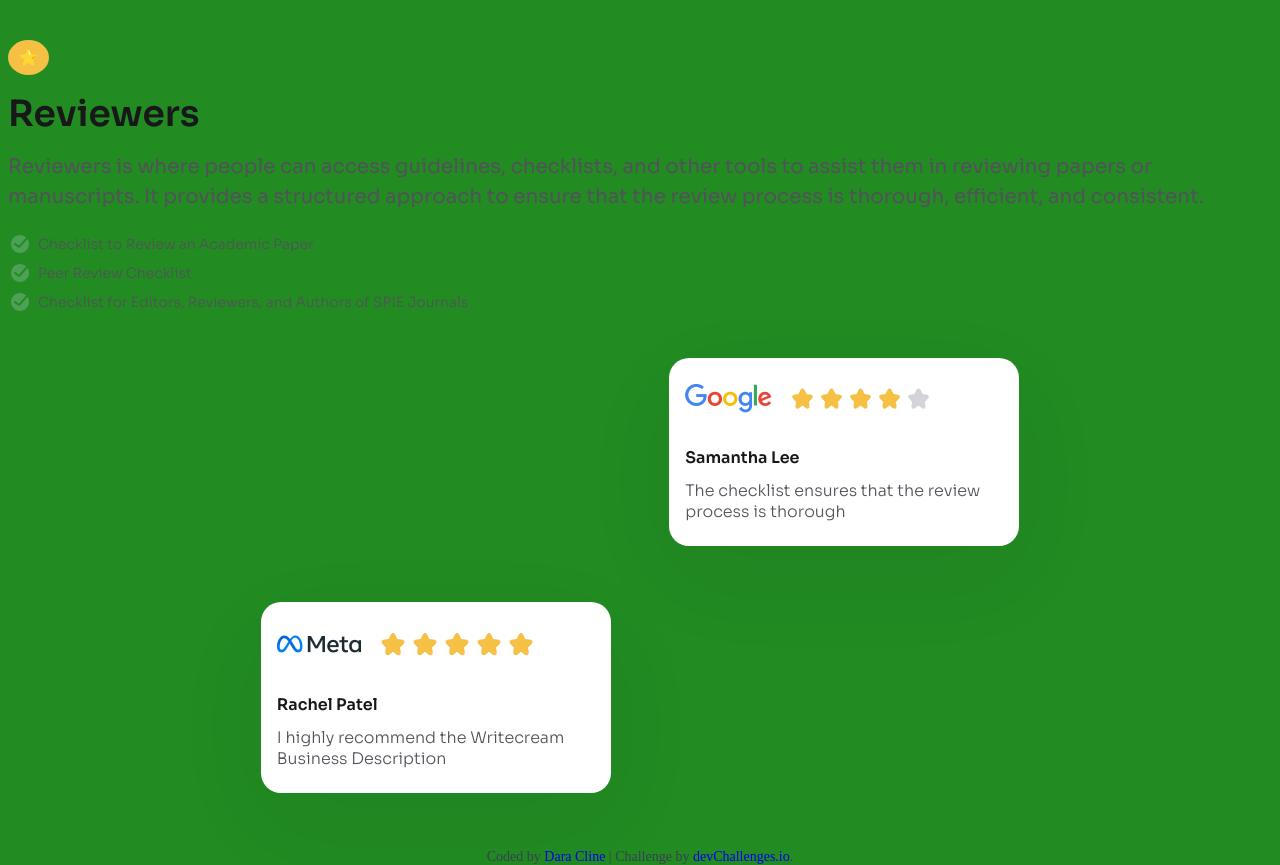
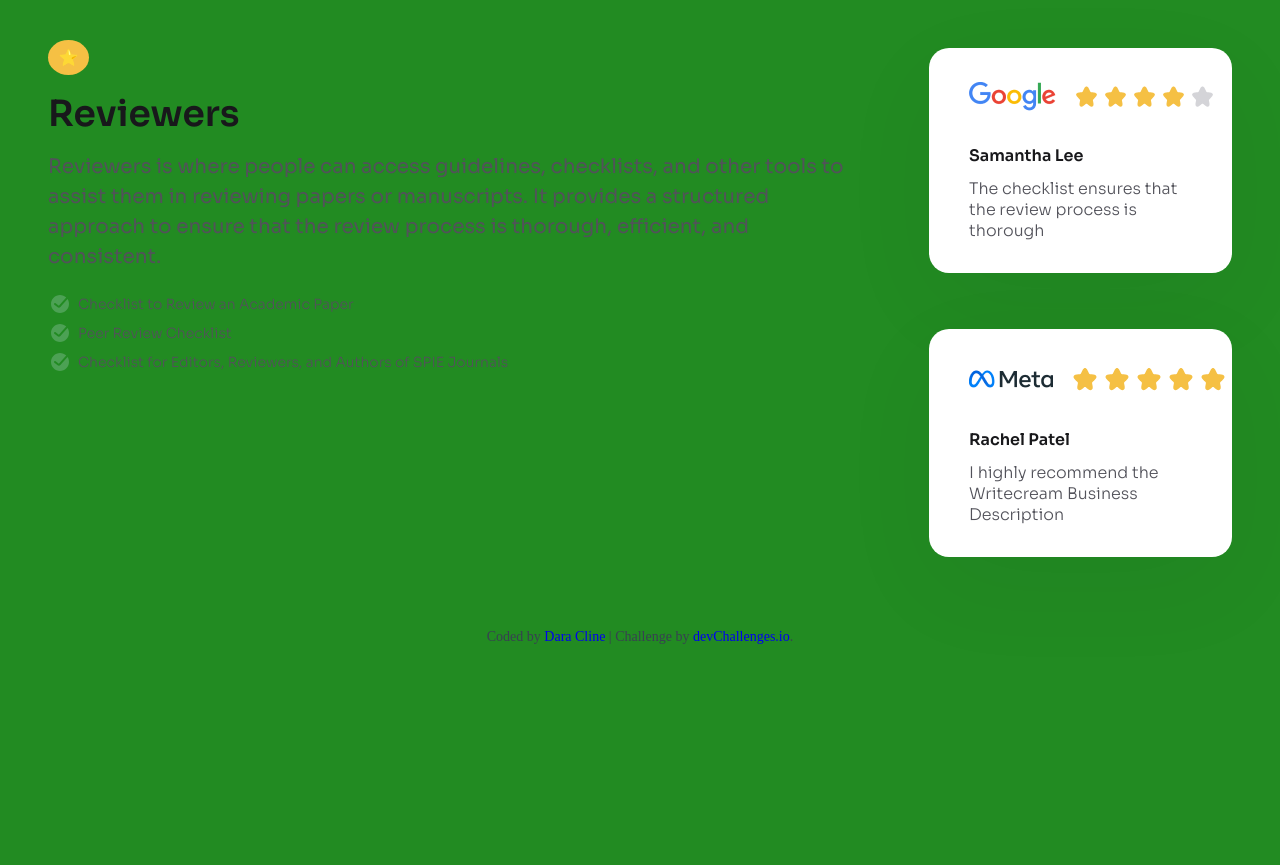
Before and after one commit to dc-code-creations/testimonial-page, a plain HTML site: page index.html in a window 1280 px wide. After the commit the page ends 800 px from the top, so only its background shows below. Drawn offline with Linux system fonts and the light colour scheme.

Commit message:
Add correct padding to cards at all screen sizes; add correct orientation between reviewer info and review card sections at all screen sizes

```diff
--- a/css/styles.css
+++ b/css/styles.css
@@ -207,20 +207,21 @@ img.company-logo {
     background-color: goldenrod;
   }
 
+  .reviewers-info-section {
+    padding: 1rem 2.5rem;
+  }
+
   .review-cards-section {
     display: flex;
     flex-direction: column;
-    padding: 0 20%;
+    padding: 0 22%;
   }
 
   .review-card {
     background-color: #FFFFFF;
     margin: 1rem 0 2rem;
-    /* padding: 1rem; */
+    /* padding: 1.5rem 2.5rem; */
     max-width: 350px;
-    /* border: solid 1px black; */
-    /* border-radius: 20px;
-    box-shadow: 0px 30px 100px 0px rgba(17, 23, 41, 0.05); */
   }
 
   .review-card:nth-child(odd) {
@@ -237,18 +238,15 @@ img.company-logo {
     background-color: teal;
   }
 
-  /* .review-cards-section {
-    margin: 0;
-  } */
+  .reviewers-info-section {
+    padding: 1rem 2.5rem;
+  }
 
   .review-card {
     background-color: #FFFFFF;
     margin: 1rem 0 2.5rem;
-    padding: 1rem;
+    /* padding: 1rem; */
     max-width: 350px;
-    /* border: solid 1px black; */
-    /* border-radius: 20px;
-    box-shadow: 0px 30px 100px 0px rgba(17, 23, 41, 0.05); */
   }
 }
 
@@ -267,17 +265,18 @@ img.company-logo {
     background-color: forestgreen;
   }
 
-  /* .review-cards-section {
-    margin: 0;
-  } */
+  main {
+    display: flex;
+  }
+
+  .review-cards-section {
+    padding: 1rem 2.5rem;
+  }
 
   .review-card {
     background-color: #FFFFFF;
     margin: 1rem 0 2.5rem;
-    padding: 1rem;
+    /* padding: 1rem; */
     max-width: 350px;
-    /* border: solid 1px black; */
-    /* border-radius: 20px;
-    box-shadow: 0px 30px 100px 0px rgba(17, 23, 41, 0.05); */
   }
 }
--- a/index.html
+++ b/index.html
@@ -20,6 +20,7 @@
     <title>Testimonial Page | devChallenges.io</title>
   </head>
   <body>
+    <main>
       <section class="reviewers-info-section">
         <p class="star-emoji" alt="star-emoji">⭐️</p>
         <h1 class="reviewers-title">Reviewers</h1>
@@ -64,11 +65,14 @@
           </div>
         </div>
       </section>
+    </main>
+    <footer>
       <div class="author-info">
         Coded by <a href="https://daracline.gitlab.io/">Dara Cline</a> | Challenge by
         <a href="https://www.devchallenges.io?ref=challenge" target="_blank"
           >devChallenges.io</a
         >.
       </div>
+    </footer>
   </body>
 </html>
```
Lines whose indentation alone changed are shown as unchanged.
